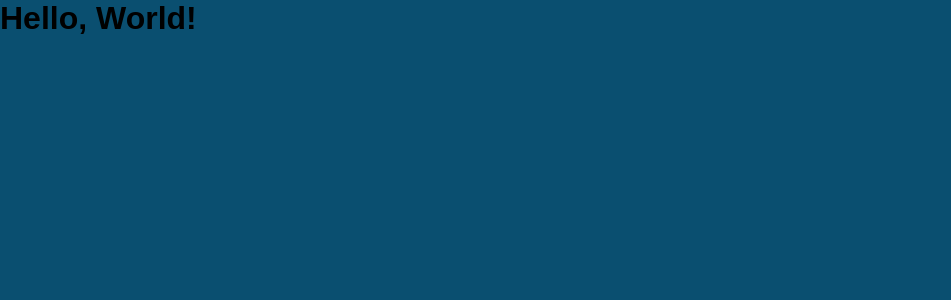
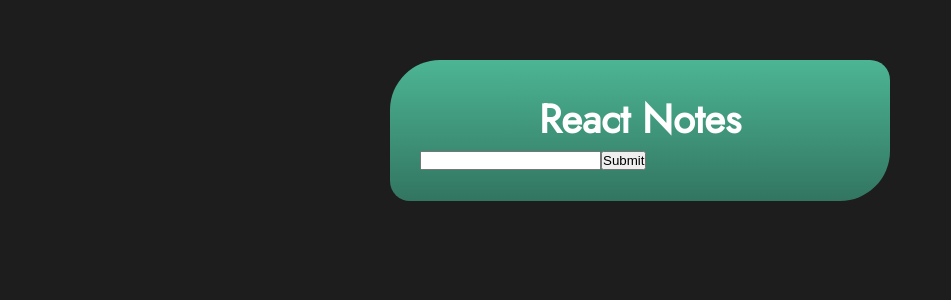
Before and after one commit to lucascprazeres/ReactNotes, a React (Create React App) app: page / in a window 1280 px wide. Shown: the top 300 px of the page, without its empty margins (0-951 px from the left). Built offline with nearby package versions, Linux system fonts and the light colour scheme.

Commit message:
Main component added

```diff
--- a/src/App.css
+++ b/src/App.css
@@ -1,3 +1,4 @@
+@import url('https://fonts.googleapis.com/css2?family=Jost&display=swap');
 * {
   margin: 0;
   padding: 0;
@@ -6,8 +7,9 @@
 }
 
 body {
-  font-family: sans-serif;
-  background-color: #0a4f70;
+  font-family: 'jost', sans-serif;
+  background-color: #1d1d1d;
+  padding: 10px;
 }
 
 button {
--- a/src/App.js
+++ b/src/App.js
@@ -1,12 +1,9 @@
 import React from 'react';
+import Main from './components/Main';
 import './App.css';
 
 function App() {
-  return (
-    <h1>
-      Hello, World!
-    </h1>
-  );
+  return <Main />;
 }
 
 export default App;
--- /dev/null
+++ b/src/components/Main.css
@@ -0,0 +1,14 @@
+.main {
+  background: linear-gradient(#4cb594, #327560);
+  padding: 30px;
+  margin: 50px auto;
+  max-width: 500px;
+  border-radius: 50px 20px;
+  box-shadow: 0, 0, 10px, rgba(0, 0, 0, 1);
+}
+
+.main h1 {
+  color: #fff;
+  text-align: center;
+  font-size: 40px;
+}
--- /dev/null
+++ b/src/components/Main.js
@@ -0,0 +1,32 @@
+import React, { Component } from 'react';
+
+import './Main.css';
+
+class Main extends Component {
+  state = {
+    newTask: '',
+  };
+
+  handleInputChange = (e) => {
+    this.setState({
+      newTask: e.target.value,
+    });
+  }
+
+  render() {
+    const { newTask } = this.state;
+
+    return (
+      <div className="main">
+        <h1>React Notes</h1>
+        <h2>{newTask}</h2>
+        <form>
+          <input onChange={this.handleInputChange} type="text" />
+          <button type="submit">Submit</button>
+        </form>
+      </div>
+    );
+  }
+}
+
+export default Main;
```
Also changed, not shown: .eslintrc.js.
